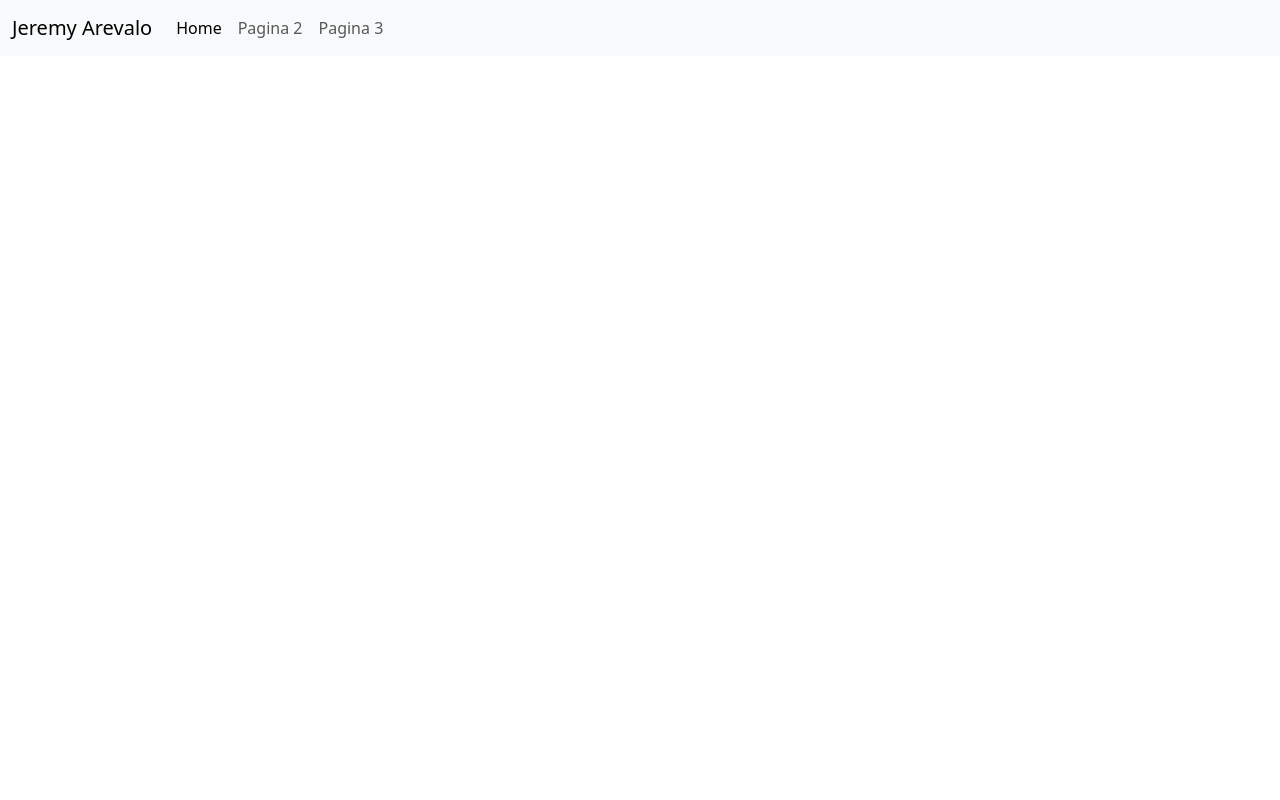
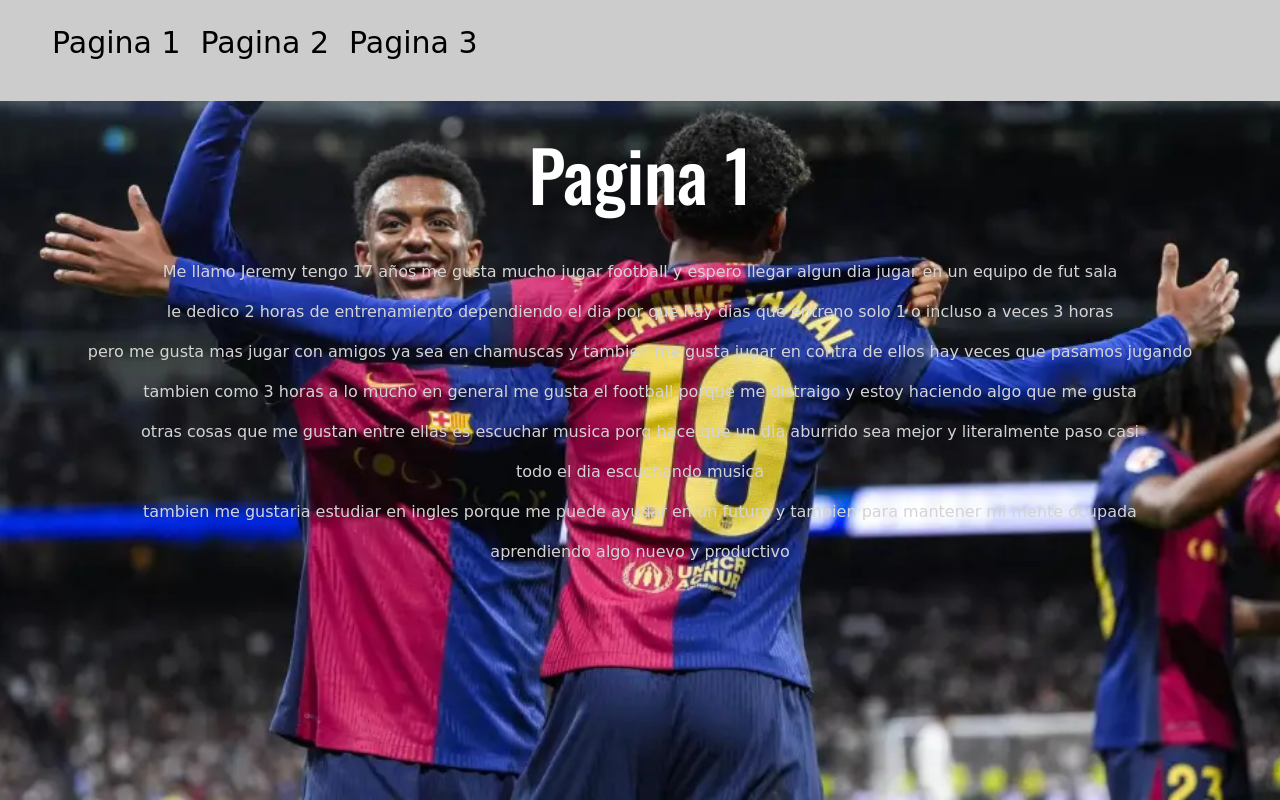
Before and after one commit to JeremyArevalo1/laboratorio-1-pagina-Web, a plain HTML site: page pagina1/index.html in a window 1280 px wide. Drawn offline with nearby package versions, Linux system fonts and the light colour scheme; a web font is replaced by a local one.

Commit message:
casi terminado

```diff
--- /dev/null
+++ b/pagina1/index.css
@@ -0,0 +1,65 @@
+ul{
+    justify-content: left;
+    display: flex;
+    list-style-type: none;
+}
+
+.ha1 {
+    font-family: "Oswald";
+    text-align: center;
+    color: white;
+    margin-top: 30px;
+    margin-bottom: 45px;
+
+}
+
+p {
+    text-align: center;
+    font-family: "Playwrite ES", cursive;
+    color: rgb(212, 212, 212);
+    margin-bottom: 15px;
+
+}
+
+.linav{
+    padding-right: 20px;
+}
+
+.anav{
+    color: black;
+    text-decoration: none;
+}
+
+.img1{
+    width: 100px;
+    height: 100px;
+}
+
+.img2{
+    width: 200px;
+    height: 275px;
+}
+
+
+.bodys {
+    background-image: url("assets/image/img1.webp");
+    background-size: cover;
+    background-repeat: no-repeat;
+    background-attachment: fixed;
+    background-position: center;
+}
+
+nav{
+    background-color: rgb(204, 204, 204);
+    font-family: "Playwrite NG Modern", cursive;
+    padding: 20px;
+}
+
+
+
+
+
+div{
+    text-align: center;
+
+}
--- a/pagina1/index.html
+++ b/pagina1/index.html
@@ -4,28 +4,43 @@
     <meta charset="UTF-8">
     <meta name="viewport" content="width=device-width, initial-scale=1.0">
     <title>Document</title>
+    <link rel="stylesheet" type="text/css" href="index.css">
+
+    <link rel="preconnect" href="https://fonts.googleapis.com">
+    <link rel="preconnect" href="https://fonts.gstatic.com" crossorigin>
+    <link href="https://fonts.googleapis.com/css2?family=Playwrite+ES:wght@100..400&family=Playwrite+NG+Modern:wght@100..400&display=swap" rel="stylesheet">
+
+    <link rel="preconnect" href="https://fonts.googleapis.com">
+    <link rel="preconnect" href="https://fonts.gstatic.com" crossorigin>
+    <link href="https://fonts.googleapis.com/css2?family=Oswald:wght@200..700&display=swap" rel="stylesheet">
+
+
     <link href="https://cdn.jsdelivr.net/npm/bootstrap@5.3.3/dist/css/bootstrap.min.css" rel="stylesheet" integrity="sha384-QWTKZyjpPEjISv5WaRU9OFeRpok6YctnYmDr5pNlyT2bRjXh0JMhjY6hW+ALEwIH" crossorigin="anonymous">
 </head>
-<body>
-    <nav class="navbar navbar-expand-lg bg-body-tertiary">
-        <div class="container-fluid">
-          <a class="navbar-brand">Jeremy Arevalo</a>
-          <div class="collapse navbar-collapse" id="navbarSupportedContent">
-            <ul class="navbar-nav me-auto mb-2 mb-lg-0">
-              <li class="nav-item">
-                <a class="nav-link active" aria-current="page" href="#">Home</a>
-              </li>
-              <li class="nav-item">
-                <a class="nav-link" href="#">Pagina 2</a>
-              </li>
-              <li class="nav-item">
-                <a class="nav-link" href="#">Pagina 3</a>
-              </li>
-            </ul>
+<body class="bodys">
 
-          </div>
-        </div>
-      </nav>
-        <script src="https://cdn.jsdelivr.net/npm/bootstrap@5.3.3/dist/js/bootstrap.bundle.min.js" integrity="sha384-YvpcrYf0tY3lHB60NNkmXc5s9fDVZLESaAA55NDzOxhy9GkcIdslK1eN7N6jIeHz" crossorigin="anonymous"></script>
+  <header>
+    <nav>
+      <ul>
+        <li class="linav"><a class="anav" href="" style="font-size: 30px">Pagina 1</a></li>
+        <li class="linav"><a class="anav" href="" style="font-size: 30px">Pagina 2</a></li>
+        <li class="linav"><a class="anav" href="" style="font-size: 30px">Pagina 3</a></li>
+      </ul>
+    </nav>
+  </header>
+
+      <h1 class="ha1" style="font-size: 70px">Pagina 1</h1>
+      <p> Me llamo Jeremy tengo 17 años me gusta mucho jugar football y espero llegar algun dia jugar en un equipo de fut sala</p>
+      <p>le dedico 2 horas de entrenamiento dependiendo el dia por que hay dias que entreno solo 1 o incluso a veces 3 horas</p>
+      <p>pero me gusta mas jugar con amigos ya sea en chamuscas y tambien me gusta jugar en contra de ellos hay veces que pasamos jugando</p>
+      <p>tambien como 3 horas a lo mucho en general me gusta el football porque me distraigo y estoy haciendo algo que me gusta</p>
+
+      <p> </p>
+
+      <p>otras cosas que me gustan entre ellas es escuchar musica porq hace que un dia aburrido sea mejor y literalmente paso casi</p>
+      <p>todo el dia escuchando musica</p>
+      <p>tambien me gustaria estudiar en ingles porque me puede ayudar en un futuro y tambien para mantener mi mente ocupada</p>
+      <p>aprendiendo algo nuevo y productivo</p>
+      <script src="https://cdn.jsdelivr.net/npm/bootstrap@5.3.3/dist/js/bootstrap.bundle.min.js" integrity="sha384-YvpcrYf0tY3lHB60NNkmXc5s9fDVZLESaAA55NDzOxhy9GkcIdslK1eN7N6jIeHz" crossorigin="anonymous"></script>
 </body>
 </html>
```
Also changed, not shown: pagina1/assets/image/img1.webp (added).
